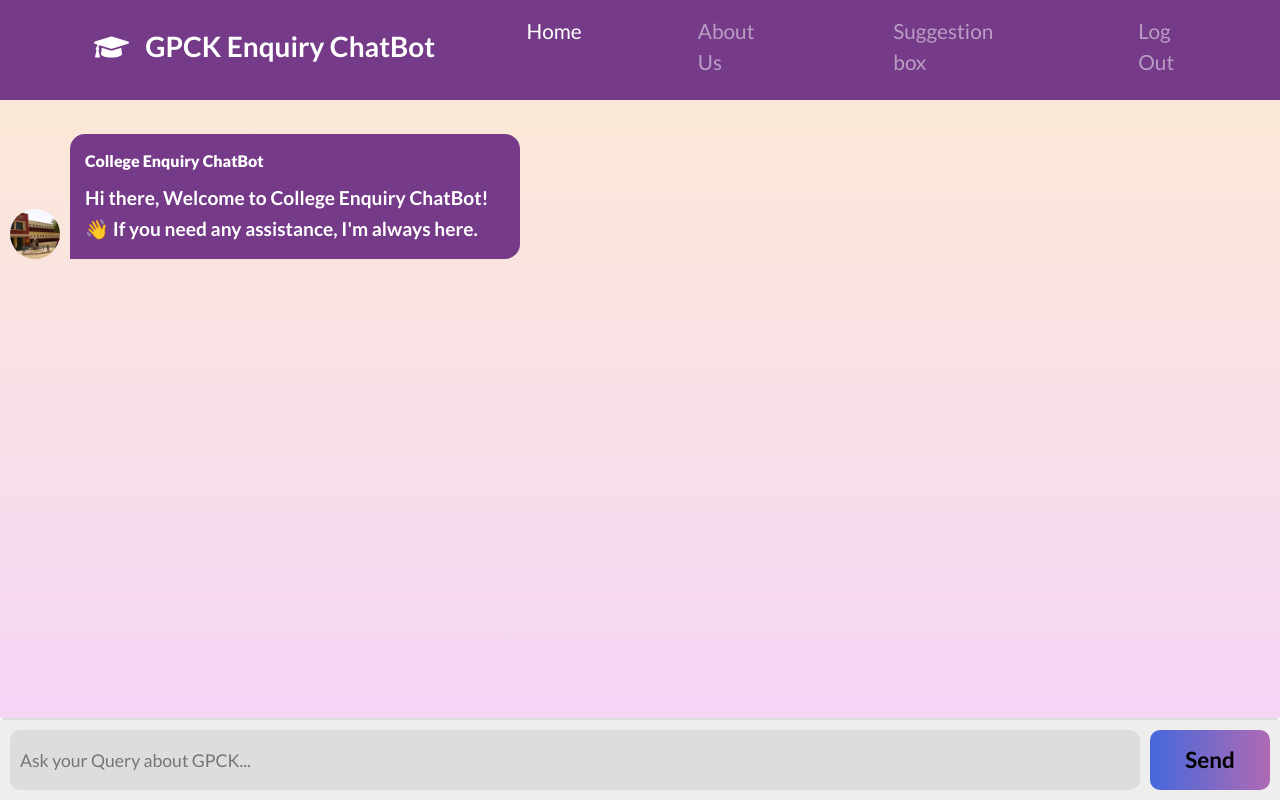
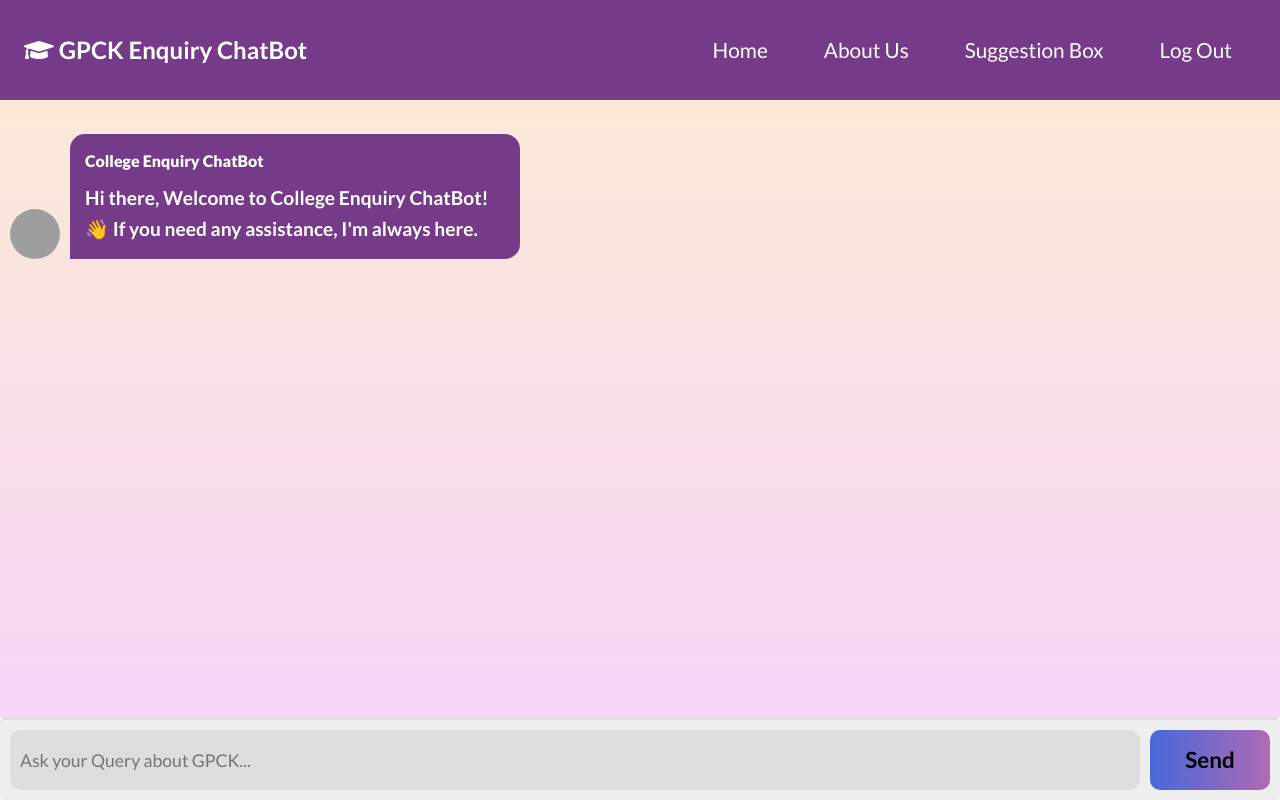
Before and after one commit to kashish-pawar/college-chatbot, a Flask app: page /index in a window 1280 px wide. Run offline with Flask 3, Linux system fonts and the light colour scheme; the visitor is signed in with stand-in values (Sample User, id 1); some libraries are stand-ins or nearby versions; grey boxes are pictures that could not be loaded.

Commit message:
Update index.html

```diff
--- a/templates/index.html
+++ b/templates/index.html
@@ -3,6 +3,7 @@
 
 <head>
   <meta charset="UTF-8">
+    <meta name="viewport" content="width=device-width, initial-scale=1.0" />
   <title>GPCK ChatBot</title>
   <link rel="icon" href="{{ url_for('static', filename='images/icon.png') }}" type="image" sizes="16x16">
   <meta charset="UTF-8">
@@ -10,7 +11,6 @@
   <meta http-equiv="X-UA-Compatible" content="ie=edge">
   <script src="https://ajax.googleapis.com/ajax/libs/jquery/3.2.1/jquery.min.js"></script>
   <link rel="stylesheet" href="https://maxcdn.bootstrapcdn.com/bootstrap/4.0.0/css/bootstrap.min.css">
-  <link rel="stylesheet" href="https://stackpath.bootstrapcdn.com/bootstrap/4.5.2/css/bootstrap.min.css">
   <link rel="stylesheet" href="{{ url_for('static', filename='styles/style.css') }}">
   <script src="https://cdn.jsdelivr.net/npm/bootstrap@5.0.0-beta2/dist/js/bootstrap.bundle.min.js"></script>
 
@@ -23,7 +23,7 @@
   </head>
 
 <style>
-  * {
+*{
   margin: 0;
   padding: 0;
   box-sizing: border-box;
@@ -42,31 +42,6 @@ body, html {
   margin: 0;
   padding: 0;
   width: 100%;
-}
-.navbar {
-  width: 100vw; /* Full viewport width */
-  max-width: 100%;
-  margin-top: 0;
-  padding-top: 0;
-  height: 100px;
-  box-sizing: border-box;
-  font-size: 1.3rem;
-  position: relative;
-  top: 0;
-}
-.navbar-nav .nav-item {
-  margin-right: 50px; /* jitna gap chahiye utna set karo */
-  padding-right: 50px;
-}
-.navbar-nav .nav-item:last-child {
-  margin-right: 0;
-}
-.navbar-brand {
-  display: block;
-  margin: 0 50px;
-  font-size: 28px;
-  color: white;
-  text-align: center;
 }
 
 .msger-input {
@@ -95,104 +70,97 @@ body, html {
 
 .bot-msg .msg-text {
   font-size: 1.1rem;
+  color:#511864;
 }
+
+/* For WebKit Browsers (Chrome, Edge, Safari) */
+.modal-body::-webkit-scrollbar {
+  width: 10px;
+}
+
+.modal-body::-webkit-scrollbar-track {
+  background: #FBE9D7;  /* Scroll track color */
+  border-radius: 10px;
+}
+
+.modal-body::-webkit-scrollbar-thumb {
+  background: #F6D5F7;  /* Scroll thumb color */
+  border-radius: 10px;
+}
+
+.modal-body::-webkit-scrollbar-thumb:hover {
+  background: #e6bde6;  /* Hover color */
+}
+
+/* For Firefox */
+.modal-body {
+  scrollbar-width: thin;
+  scrollbar-color: #F6D5F7 #FBE9D7;
+}
+/* Navbar styles */
+.navbar {
+    width: 100vw;
+    max-width: 100%;
+    margin-top: 0;
+    padding-top: 0;
+    /* height: 100px; Remove fixed height */
+    min-height: 60px; /* Ensure a minimum height */
+    box-sizing: border-box;
+    font-size: 1rem; /* Base font size for nav links */
+    position: relative;
+    top: 0;
+    padding: 0.5rem 1rem; /* Consistent padding */
+}
+
+/* Adjustments for specific navbar elements */
+.navbar-nav .nav-item {
+    margin-right: 0; /* Keep margin-right 0 for default stacking in collapsed view */
+    padding: 0.5rem;
+}
+
+.navbar-brand {
+    font-size: 1.5rem; /* Default brand size */
+    margin-left: 0.5rem;
+}
+/* Media Queries for larger screens (e.g., desktop) */
+@media (min-width: 992px) { /* Bootstrap's 'lg' breakpoint */
+    .navbar {
+        height: 100px; /* Reapply desired height for larger screens */
+        font-size: 1.3rem; /* Larger font for desktop nav links */
+        padding: 0.5rem 1rem; /* Reapply padding if needed */
+    }
+    .navbar-brand {
+        font-size: 1.8rem; /* Larger brand size for desktop */
+    }
+    .navbar-nav .nav-item {
+        margin-right: 0.5rem; /* Add some spacing between items on desktop */
+        padding: 0.5rem 1rem; /* Adjust padding if needed for desktop */
+    }
+}
+
 </style>
 <body>
+
   <section class="msger">
-      <nav class="navbar navbar-expand-lg navbar-dark bg-dark" style="background-color: #753a88 !important;">
-        <!--a class="navbar-brand" href="#">CRCE Bot</a-->
-        <a class="navbar-brand" href="#" style="color: white;">
-          &emsp;<i class="fas fa-graduation-cap"></i> <b> &nbsp; GPCK Enquiry ChatBot &emsp; </b></a>
+      <nav class="navbar navbar-expand-lg navbar-dark" style="background-color: #753a88;font-size:1.3rem;">
+  <a class="navbar-brand" href="#"style="font-size:1.5rem;">
+    <i class="fas fa-graduation-cap"></i> <b>GPCK Enquiry ChatBot</b>
+  </a>
   <button class="navbar-toggler" type="button" data-toggle="collapse" data-target="#navbarNav"
     aria-controls="navbarNav" aria-expanded="false" aria-label="Toggle navigation">
     <span class="navbar-toggler-icon"></span>
   </button>
-        <div class="collapse navbar-collapse" id="navbarNav">
-          <ul class="navbar-nav ml-auto">
 
-            <li class="nav-item active"><a class="nav-link" href="/index">Home</a></li>
-
-
-            <li class="nav-item">
-              <a class="nav-link" data-toggle="modal" data-target="#exampleModalScrollable" href="#"> About Us </a>
-             </li>
-
-            <li class="nav-item">
-              <a class="nav-link" data-toggle="modal" data-target="#exampleModal" href="#">Suggestion box</a>
-            </li>
-
-
-            <div class="modal fade" id="exampleModal" tabindex="-1" role="dialog" aria-labelledby="exampleModalLabel" aria-hidden="true">
-              <div class="modal-dialog" role="document">
-                <div class="modal-content">
-                  <div class="modal-header">
-                    <h5 class="modal-title" id="exampleModalLabel">Suggestion box</h5>
-                    <button type="button" class="close" data-dismiss="modal" aria-label="Close">
-                      <span aria-hidden="true">&times;</span>
-                    </button>
-                  </div>
-                  <div class="modal-body">
-                    <form action='/suggestion' method='POST'>
-                      <div class="form-group">
-                        <input type="email" name='uemail' class='form-control' placeholder="Email" required>
-                        <br>
-                        <textarea class="form-control" id="message-text" placeholder="Enter your suggestion..." name="message" required></textarea>
-                      </div>
-                      <div class="modal-footer">
-                        <button type="button" class="btn btn-secondary" data-dismiss="modal">Close</button>
-                        <button type="Submit" class="btn btn-primary" data-target="#alert">Submit</button>
-                      </div>
-                    </form>
-                  </div>
-                </div>
-              </div>
-            </div>
-            <div class="modal fade" id="exampleModalScrollable" tabindex="-1" role="dialog"
-              aria-labelledby="exampleModalScrollableTitle" aria-hidden="true">
-              <div class="modal-dialog modal-dialog-scrollable" role="document">
-                <div class="modal-content">
-                  <div class="modal-header">
-                    <h5 class="modal-title" id="exampleModalScrollableTitle">College ChatBot</h5>
-                    <button type="button" class="close" data-dismiss="modal" aria-label="Close">
-                      <span aria-hidden="true">&times;</span>
-                    </button>
-                  </div>
-                  <div class="modal-body">
-                   <h3 style="color: white;">About Us</h3>
-                   <div><img src="{{url_for('static',filename='images/about college.jpg')}}" height="auto" width="100%" style="border: 3px solid black;"></div>
-                    <br> <br>
-                   <p style="text-align: justify;">Located in the educational hub of Rajasthan, Government Polytechnic College, Kota (GPCK) is one of the most reputed and long-established government technical institutes in the state. Since its inception in 1960, the college has been committed to delivering quality technical education and fostering the overall development of students through skill-based training and academic excellence.
-
-                    <p style="text-align: justify;">Initially started with core engineering branches like Civil, Mechanical, and Electrical Engineering, the institute has progressively expanded its academic offerings over the decades. New diploma programs such as Instrumentation Engineering (1971), Chemical Engineering (1974), Electronics Engineering (1986), Plastic Technology (1991), and Computer Science & Engineering (2001) were added, making it a comprehensive center for technical learning. Currently, the institute offers eight full-time diploma engineering programs.
-</p></p>
-
-                    <p style="text-align: justify;">Government Polytechnic College, Kota functions under the Department of Technical Education, Government of Rajasthan, and is affiliated with the Board of Technical Education Rajasthan, Jodhpur. All its programs are approved by the All India Council for Technical Education (AICTE), New Delhi. The college emphasizes industry-oriented learning and skill development, ensuring students are ready to meet the demands of the modern workforce.</p>
-
-                    <p style="text-align: justify;">The institute aims to achieve excellence through its vision, "From Excellence to Eminence," and is dedicated to producing technically skilled professionals with ethical values and a commitment to national development. With modern laboratories, experienced faculty, and a strong placement network, GPCK continues to be a preferred choice for students seeking a solid foundation in engineering and technology.</p>
-
-                    <p style="text-align: justify;">Under the leadership of Principal Mr. Rajesh Kumar Sharma, the college is steadily progressing towards becoming a center of national excellence in technical education, adapting to the rapidly changing landscape of industry needs and technological advancements.
-</p></p>
-                    <h3>Contact Us</h3>
-
-                    <ul>
-
-                    <li style = "margin-left:15px">Email: govtpolytechniccollege@gmail.com</li>
-                    <li style = "margin-left:15px">By GPCK 😊 </li>
+  <div class="collapse navbar-collapse justify-content-end" id="navbarNav">
+    <ul class="navbar-nav">
+      <li class="nav-item"><a class="nav-link" href="/index" style="color: white !important;">Home</a></li>
+      <li class="nav-item"><a class="nav-link" data-toggle="modal" data-target="#exampleModalScrollable" href="#"style="color: white !important;">About Us</a></li>
+      <li class="nav-item"><a class="nav-link" data-toggle="modal" data-target="#exampleModal" href="#"style="color: white !important;">Suggestion Box</a></li>
+      <li class="nav-item"><a class="nav-link" href="/logout" style="color: white !important;">Log Out</a></li>
     </ul>
   </div>
-                  <div class="modal-footer">
-                    <button type="button" class="btn btn-secondary" data-dismiss="modal">Close</button>
-                  </div>
-                </div>
-              </div>
-            </div>
-            <li class="nav-item"><a class="nav-link" href="/logout">Log Out</a></li>
+</nav>
 
-          </ul>
-        </div>
-
-
-    </nav>
     <!--header class="msger-header">
       <div class="msger-header-title">
         <h5><i class="fas fa-graduation-cap"></i> <b> &emsp; CRCE BOT &emsp; </b><i class="fas fa-graduation-cap"></i></h5>
@@ -215,7 +183,7 @@ body, html {
     <main class="msger-chat" style="color: white;">
     </br>
       <div class="msg left-msg">
-        <div class="msg-img" style = "background-image: url('{{ url_for('static', filename='images/about college.jpg') }}');" >
+        <div class="msg-img" style = "background-image: url('{{ url_for('static', filename='images/logoc.jpg') }}');" >
         </div>
         <div class="msg-bubble">
           <div class="msg-info">
@@ -272,8 +240,8 @@ body, html {
 
 
     // Icons made by Freepik from www.flaticon.com
-    const BOT_IMG = "{{url_for('static',filename='images/about college.jpg')}}";
-    const PERSON_IMG = "https://image.flaticon.com/icons/svg/145/145867.svg";
+    const BOT_IMG = "{{url_for('static',filename='images/logoc.jpg')}}";
+    const PERSON_IMG = "{{url_for('static',filename='images/user.jpg')}}";
     const BOT_NAME = "GPCK ChatBot";
     const PERSON_NAME = "You";
 
@@ -336,9 +304,6 @@ body, html {
     }
 
   </script>
-  <script src="https://cdn.jsdelivr.net/npm/bootstrap@5.0.0-beta2/dist/js/bootstrap.bundle.min.js"
-    integrity="sha384-b5kHyXgcpbZJO/tY9Ul7kGkf1S0CWuKcCD38l8YkeH8z8QjE0GmW1gYU5S9FOnJ0"
-    crossorigin="anonymous"></script>
   <script src="https://cdnjs.cloudflare.com/ajax/libs/popper.js/1.12.9/umd/popper.min.js"
     integrity="sha384-ApNbgh9B+Y1QKtv3Rn7W3mgPxhU9K/ScQsAP7hUibX39j7fakFPskvXusvfa0b4Q"
     crossorigin="anonymous"></script>
```
Lines whose indentation alone changed are shown as unchanged.
